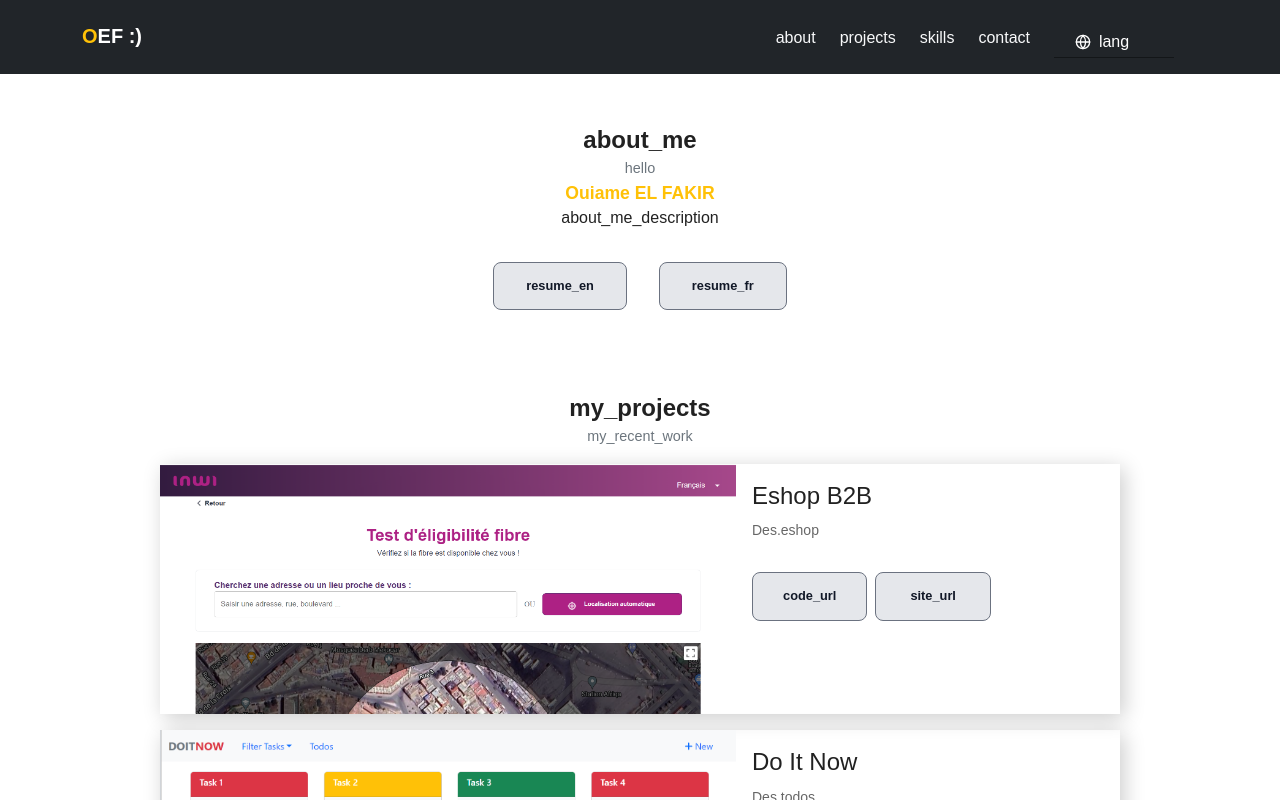
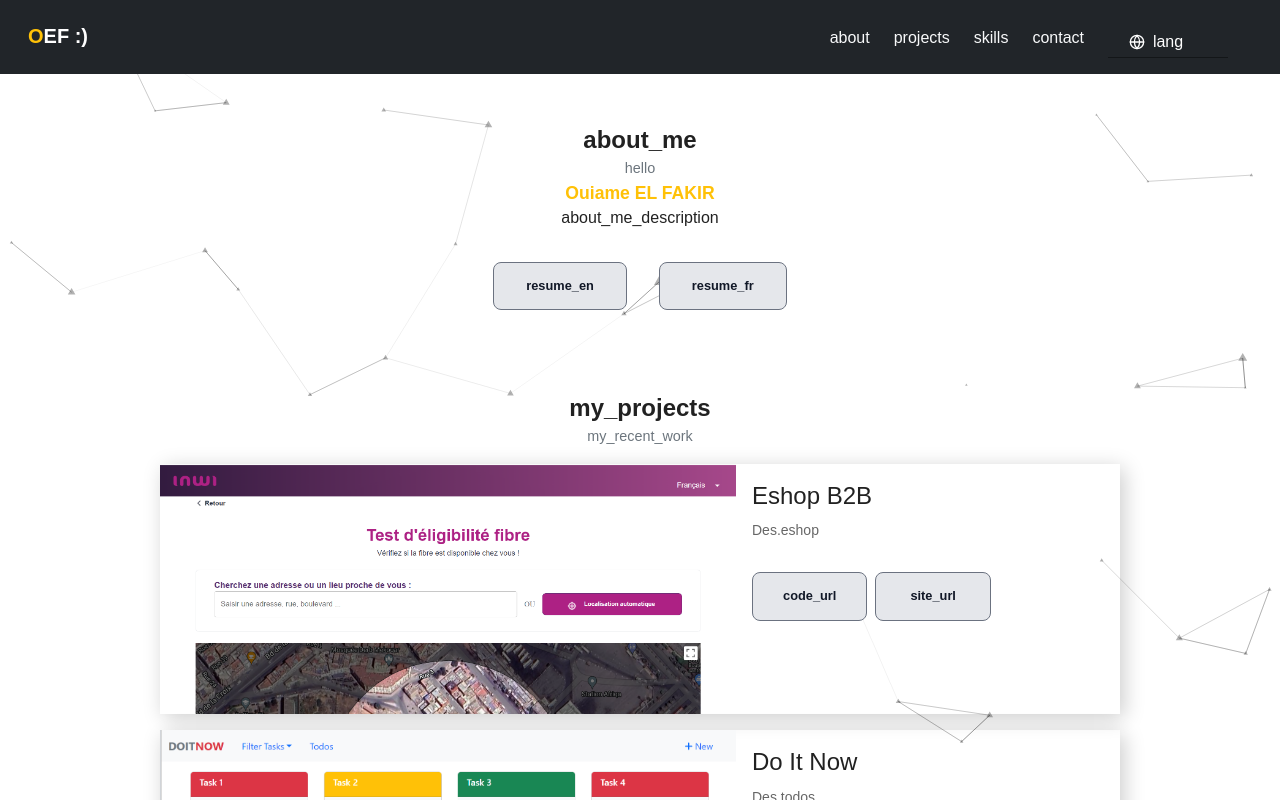
Before and after one commit to OuiameFakir/ouiamefakir-portfolio, a Next.js app: page /en in a window 1280 px wide. Shown: the top 800 px of the page. Built offline with nearby package versions, Linux system fonts and the light colour scheme; what i18next-resources-to-backend would draw is missing.

Commit message:
add the background using particlesjs

```diff
--- /dev/null
+++ b/components/background/particlesBackground.tsx
@@ -0,0 +1,101 @@
+import "@/src/app/[lng]/globals.css";
+import { useEffect, useMemo, useState } from "react";
+import Particles, { initParticlesEngine } from "@tsparticles/react";
+import { type Container, type ISourceOptions } from "@tsparticles/engine";
+import { loadSlim } from "@tsparticles/slim";
+
+export const ParticlesBackground = () => {
+  const [init, setInit] = useState(false);
+
+  useEffect(() => {
+    initParticlesEngine(async (engine) => {
+      await loadSlim(engine);
+    }).then(() => {
+      setInit(true);
+    });
+  }, []);
+
+  const particlesLoaded = async (container?: Container): Promise<void> => {
+    console.log(container);
+  };
+
+  const options: ISourceOptions = useMemo(
+    () => ({
+      background: {
+        color: {
+          value: "#ffffff",
+        },
+      },
+      fpsLimit: 120,
+      interactivity: {
+        events: {
+          onClick: {
+            enable: true,
+            mode: "push",
+          },
+          onHover: {
+            enable: true,
+            mode: "repulse",
+          },
+        },
+        modes: {
+          push: {
+            quantity: 4,
+          },
+          repulse: {
+            distance: 200,
+            duration: 0.4,
+          },
+        },
+      },
+      particles: {
+        color: {
+          value: "#0000",
+        },
+        links: {
+          color: "#0000",
+          distance: 150,
+          enable: true,
+          opacity: 0.3,
+          width: 1,
+        },
+        move: {
+          enable: true,
+          random: false,
+          speed: 6,
+          straight: false,
+        },
+        number: {
+          density: {
+            enable: true,
+          },
+          value: 80,
+        },
+        opacity: {
+          value: 0.3,
+        },
+        shape: {
+          type: "triangle",
+        },
+        size: {
+          value: { min: 1, max: 5 },
+        },
+      },
+      detectRetina: true,
+    }),
+    []
+  );
+
+  if (init) {
+    return (
+      <Particles
+        className="particles"
+        id="tsparticles"
+        particlesLoaded={particlesLoaded}
+        options={options}
+      />
+    );
+  }
+
+  return <></>;
+};
--- a/package.json
+++ b/package.json
@@ -19,6 +19,7 @@
     "@fortawesome/react-fontawesome": "github:fortawesome/react-fontawesome",
     "@mui/material": "^5.15.5",
     "@mui/material-nextjs": "^5.15.5",
+    "@tsparticles/react": "^3.0.0",
     "bootstrap": "^5.3.3",
     "emotion": "^11.0.0",
     "fortawesome": "^0.0.1-security",
@@ -34,7 +35,9 @@
     "react-i18next": "^14.1.0",
     "react-icons": "^5.0.1",
     "react-particles": "^2.12.2",
-    "swiper": "^11.0.5"
+    "react-tsparticles": "^2.12.2",
+    "swiper": "^11.0.5",
+    "tsparticles": "^3.3.0"
   },
   "devDependencies": {
     "@types/node": "^20",
--- a/src/app/[lng]/globals.css
+++ b/src/app/[lng]/globals.css
@@ -5,3 +5,17 @@
 .section {
   padding-top: 3rem;
 }
+
+body {
+  background-color: red;
+}
+
+.particles {
+  position: fixed;
+  top: 0;
+  left: 0;
+  width: 100%;
+  height: 100%;
+  z-index: -1;
+  pointer-events: none;
+}
--- a/src/app/[lng]/layout.tsx
+++ b/src/app/[lng]/layout.tsx
@@ -3,7 +3,6 @@
 import ThemeRegistry from "../../../utils/ThemeRegistry";
 import { dir } from "i18next";
 import { languages } from "../i18n/settings";
-import "./globals.css";
 
 const inter = Inter({ subsets: ["latin"] });
 
--- a/src/app/[lng]/page.tsx
+++ b/src/app/[lng]/page.tsx
@@ -5,12 +5,13 @@
 import About from "./components/about";
 import Skills from "./components/skills";
 import Navbar from "./components/Navbar";
-
+import { ParticlesBackground } from "@/components/background/particlesBackground";
+import "./globals.css";
 export default function Home({ params: { lng } }: { params: { lng: string } }) {
   return (
     <main>
       <Navbar lng={lng} />
-
+      <ParticlesBackground />
       <section id="about" className="section">
         <About lng={lng} />
       </section>
```
Also changed, not shown: 1 other file (tests, documents, lock files or other folders).
